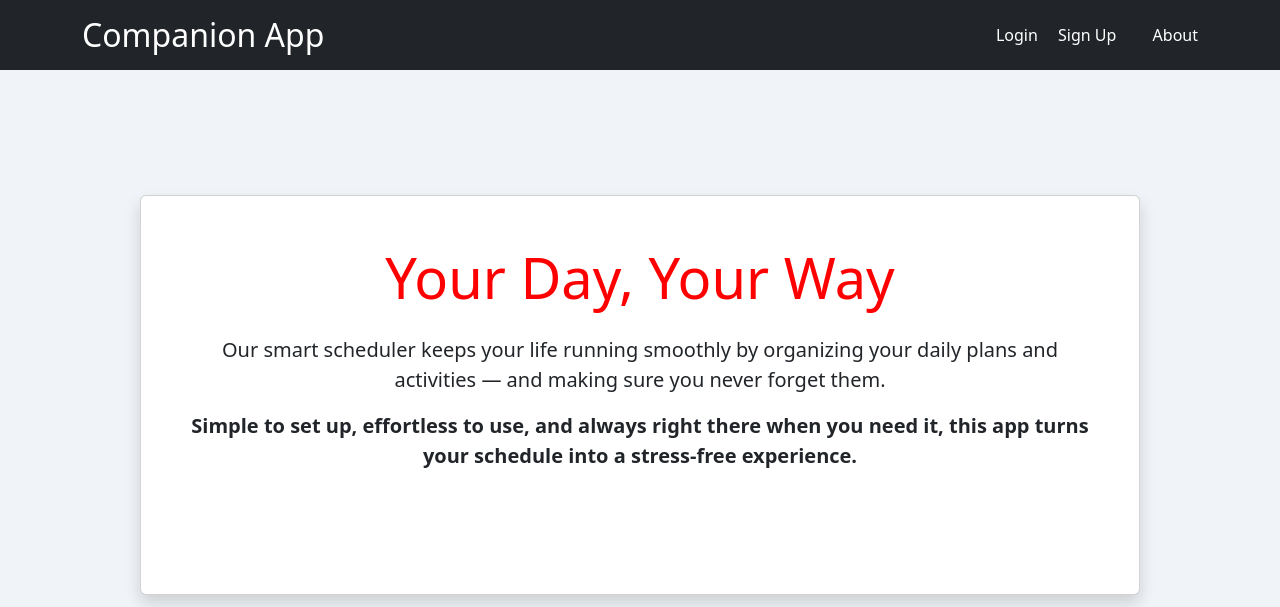
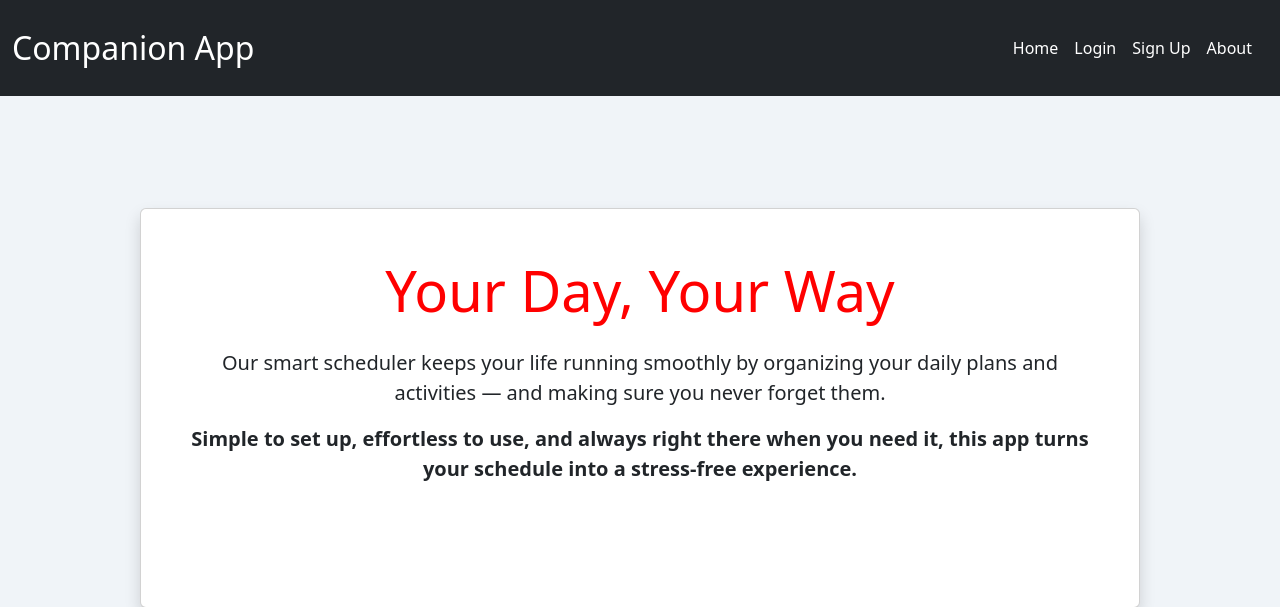
Before and after one commit to JamieJB123/hackathon2, a Django app: template templates/index.html in a window 1280 px wide. Shown: the top 607 px of the page. Run offline with Django 3.2, Linux system fonts and the light colour scheme; the template is opened without the code that fills it: most values are stand-ins (such as "Sample title", 1, 10 or a date in 2020).

Commit message:
Update: navbar to bootstrap navbar with burger menu

```diff
--- a/templates/index.html
+++ b/templates/index.html
@@ -28,18 +28,26 @@
 
     <!-- Header -->
     <header class="bg-dark text-white py-3 mb-4">
-        <div class="container d-flex justify-content-between align-items-center">
-            <h2 class="m-0">Companion App</h2>
-            <nav>
-                {% if user.is_authenticated %}
-                <a href="{{ logout_url }}" class="text-white text-decoration-none">Logout</a>
-                {% else %}
-                <a href="{{ login_url }}" class="text-white text-decoration-none me-3">Login</a>
-                <a href="{{ signup_url }}" class="text-white text-decoration-none me-3">Sign Up</a>
-                {% endif %}
-                <a href="{{ about_url }}" class="text-white text-decoration-none ms-3">About</a>
-            </nav>
-        </div>
+        <nav class="navbar navbar-expand-lg" data-bs-theme="dark">
+            <div class="container-fluid">
+                <a class="navbar-brand" href="{% url 'home' %}"><h2 class="m-0">Companion App</h2></a>
+                <button class="navbar-toggler" type="button" data-bs-toggle="collapse" data-bs-target="#navbarSupportedContent" aria-controls="navbarSupportedContent" aria-expanded="false" aria-label="Toggle navigation">
+                    <span class="navbar-toggler-icon"></span>
+                </button>
+                <div class="collapse navbar-collapse" id="navbarSupportedContent">
+                    <ul class="navbar-nav ms-auto mb-2 mb-lg-0">
+                        <li><a href="{% url 'home' %}" class="text-white text-decoration-none me-3">Home</a></li>
+                        {% if user.is_authenticated %}
+                        <li><a href="{{ logout_url }}" class="text-white text-decoration-none me-3">Logout</a></li>
+                        {% else %}
+                        <li><a href="{{ login_url }}" class="text-white text-decoration-none me-3">Login</a></li>
+                        <li><a href="{{ signup_url }}" class="text-white text-decoration-none me-3">Sign Up</a></li>
+                        {% endif %}
+                        <li><a href="{{ about_url }}" class="text-white text-decoration-none me-3">About</a></li>
+                    </ul>
+                </div>
+            </div>
+        </nav>
     </header>
 
     <!-- Main content -->
```
